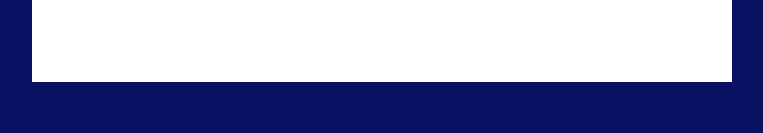
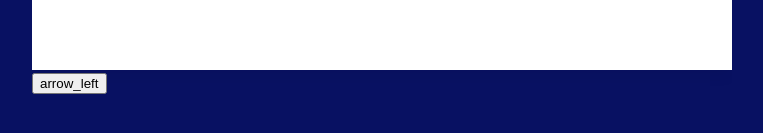
Before and after one commit to Gdansklol/carousel-01, a React (Create React App) app: page / in a window 1280 px wide. Shown: the part 563-696 px from the top of the page, without its empty margins (258-1021 px from the left). Built offline with nearby package versions, Linux system fonts and the light colour scheme.

Commit message:
add arrow left btn in Carousel.jsx

```diff
--- a/src/Carousel.jsx
+++ b/src/Carousel.jsx
@@ -29,6 +29,10 @@ export const  Carousel =() => {
             return   <CarouselItem item={item}/>;
         })}
         </div>
+
+        <div>
+            <button>arrow_left</button>
+        </div>
     </div>
   )
 }
```
